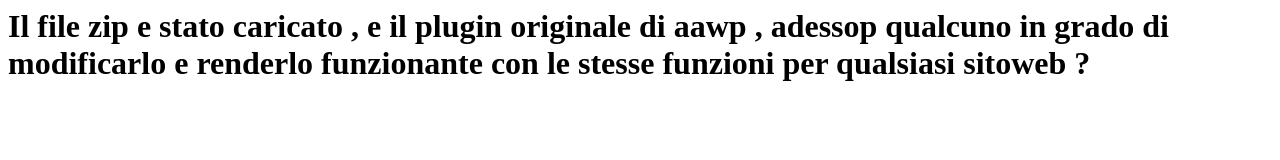
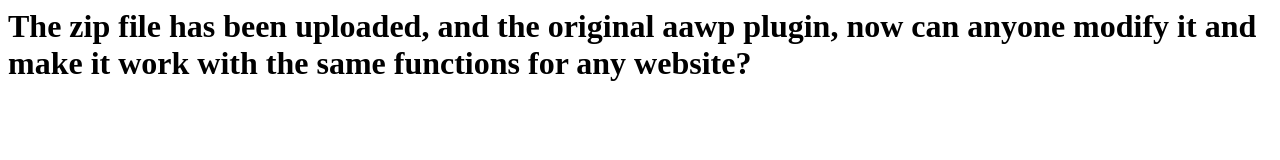
Before and after one commit to presenzemiste/aawp-plugin, a website: page index.html in a window 1280 px wide. Drawn offline with Linux system fonts and the light colour scheme.

Commit message:
Update index.html

```diff
--- a/index.html
+++ b/index.html
@@ -1 +1 @@
-<h1>Il file zip e stato caricato , e il plugin originale di aawp , adessop qualcuno in grado di modificarlo e renderlo funzionante con le stesse funzioni per qualsiasi sitoweb ?</h1>
+<h1>The zip file has been uploaded, and the original aawp plugin, now can anyone modify it and make it work with the same functions for any website?</h1>
```
